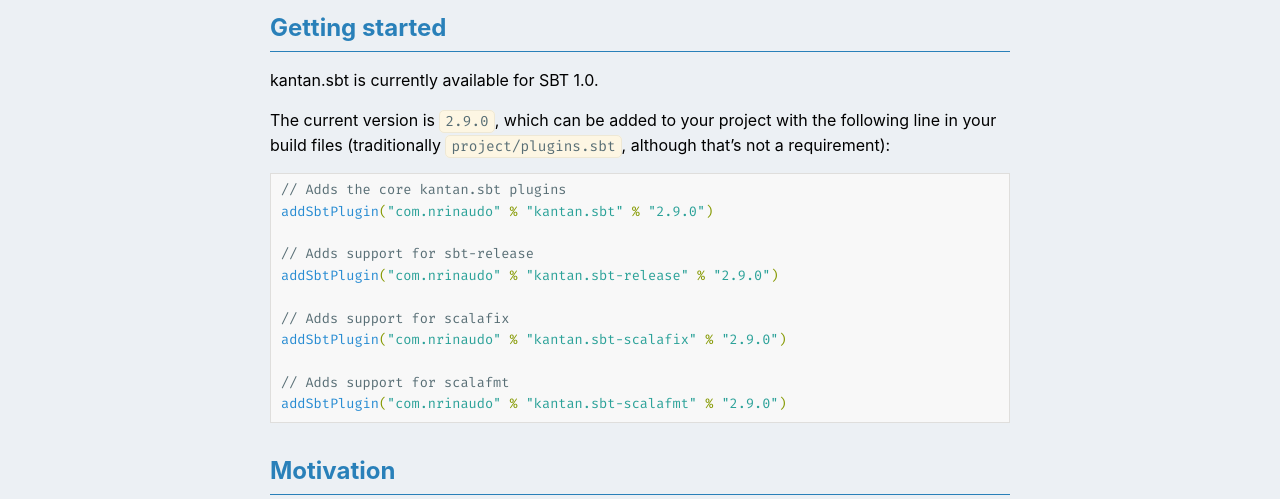
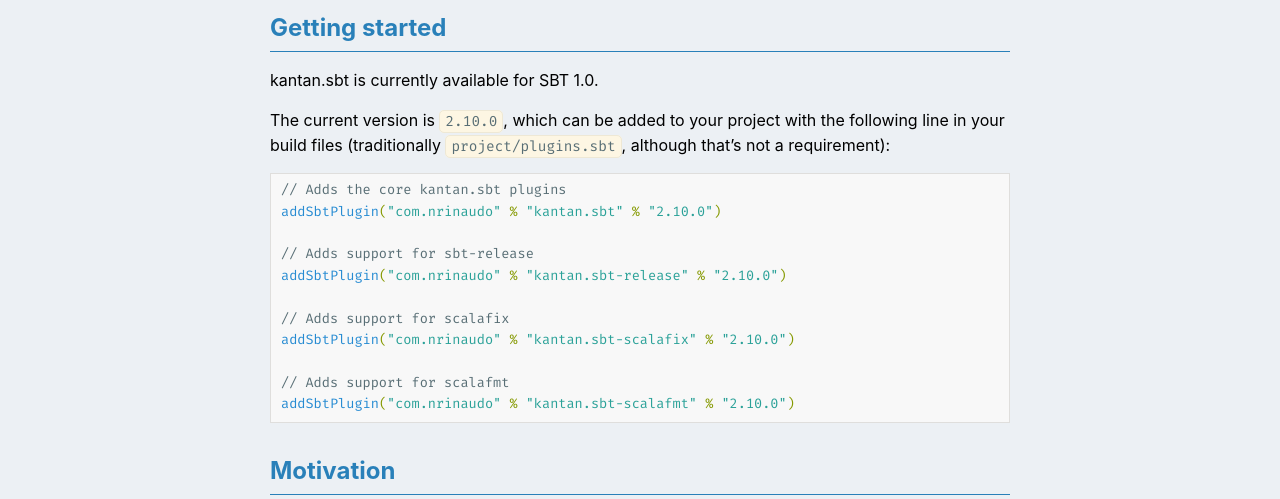
Before and after one commit to nrinaudo/kantan.sbt, a Jekyll site: the page built from index.md, in a window 1280 px wide. Shown: the part 157-656 px from the top of the page. Built offline with Jekyll 4.4.1, drawn with Linux system fonts in a browser that asks for light colours.

Commit message:
updated site

````diff
--- a/index.md
+++ b/index.md
@@ -12,21 +12,21 @@ kantan.sbt is a collection of [SBT] plugins and settings used by all kantan.proj
 
 kantan.sbt is currently available for SBT 1.0.
 
-The current version is `2.9.0`, which can be added to your project with the following line
+The current version is `2.10.0`, which can be added to your project with the following line
 in your build files (traditionally `project/plugins.sbt`, although that's not a requirement):
 
 ```scala
 // Adds the core kantan.sbt plugins
-addSbtPlugin("com.nrinaudo" % "kantan.sbt" % "2.9.0")
+addSbtPlugin("com.nrinaudo" % "kantan.sbt" % "2.10.0")
 
 // Adds support for sbt-release
-addSbtPlugin("com.nrinaudo" % "kantan.sbt-release" % "2.9.0")
+addSbtPlugin("com.nrinaudo" % "kantan.sbt-release" % "2.10.0")
 
 // Adds support for scalafix
-addSbtPlugin("com.nrinaudo" % "kantan.sbt-scalafix" % "2.9.0")
+addSbtPlugin("com.nrinaudo" % "kantan.sbt-scalafix" % "2.10.0")
 
 // Adds support for scalafmt
-addSbtPlugin("com.nrinaudo" % "kantan.sbt-scalafmt" % "2.9.0")
+addSbtPlugin("com.nrinaudo" % "kantan.sbt-scalafmt" % "2.10.0")
 ```
 
 ## Motivation
````
Also changed, not shown: release.md (+1 -1 lines), scalajs.md (+1 -1 lines), style.md (+2 -2 lines).
